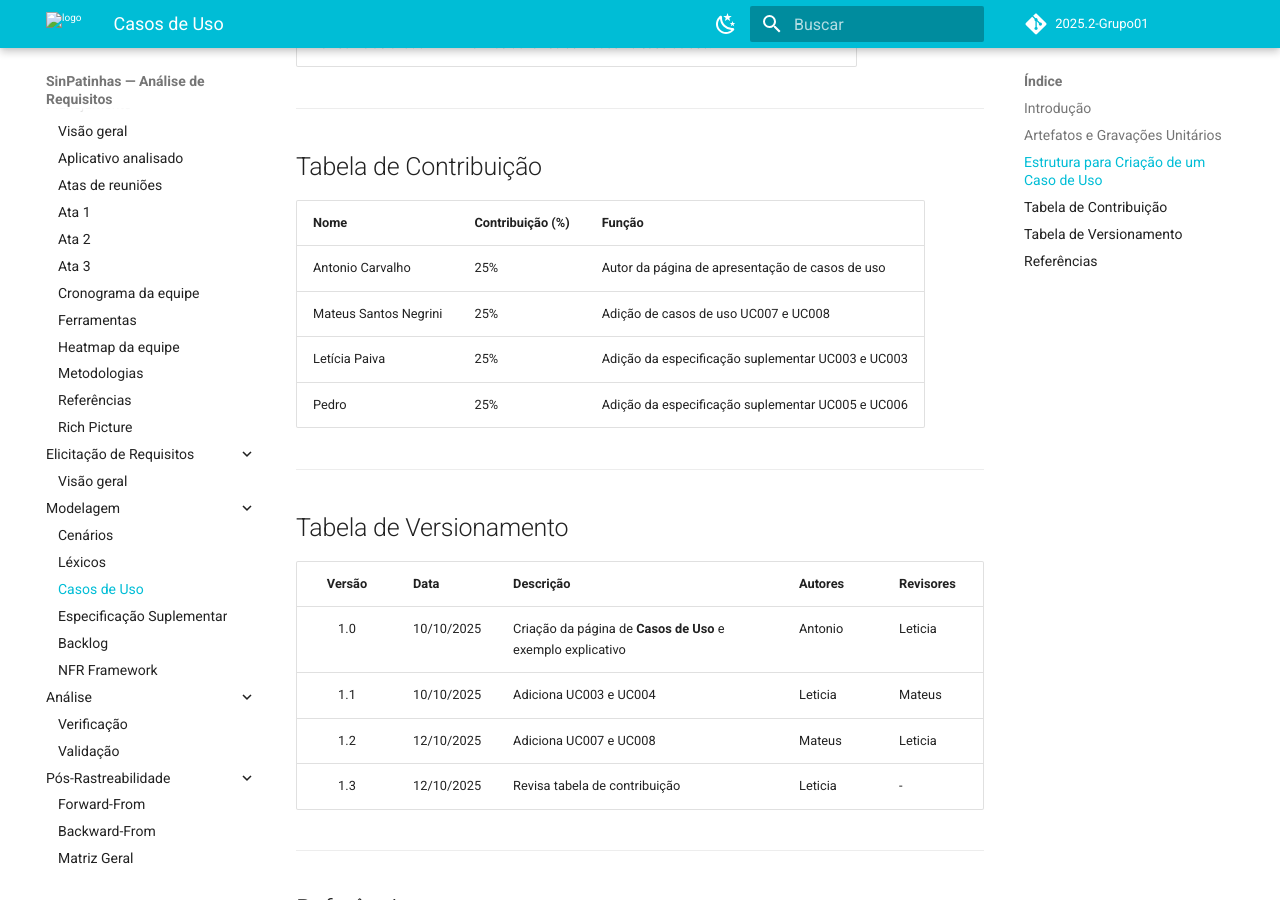
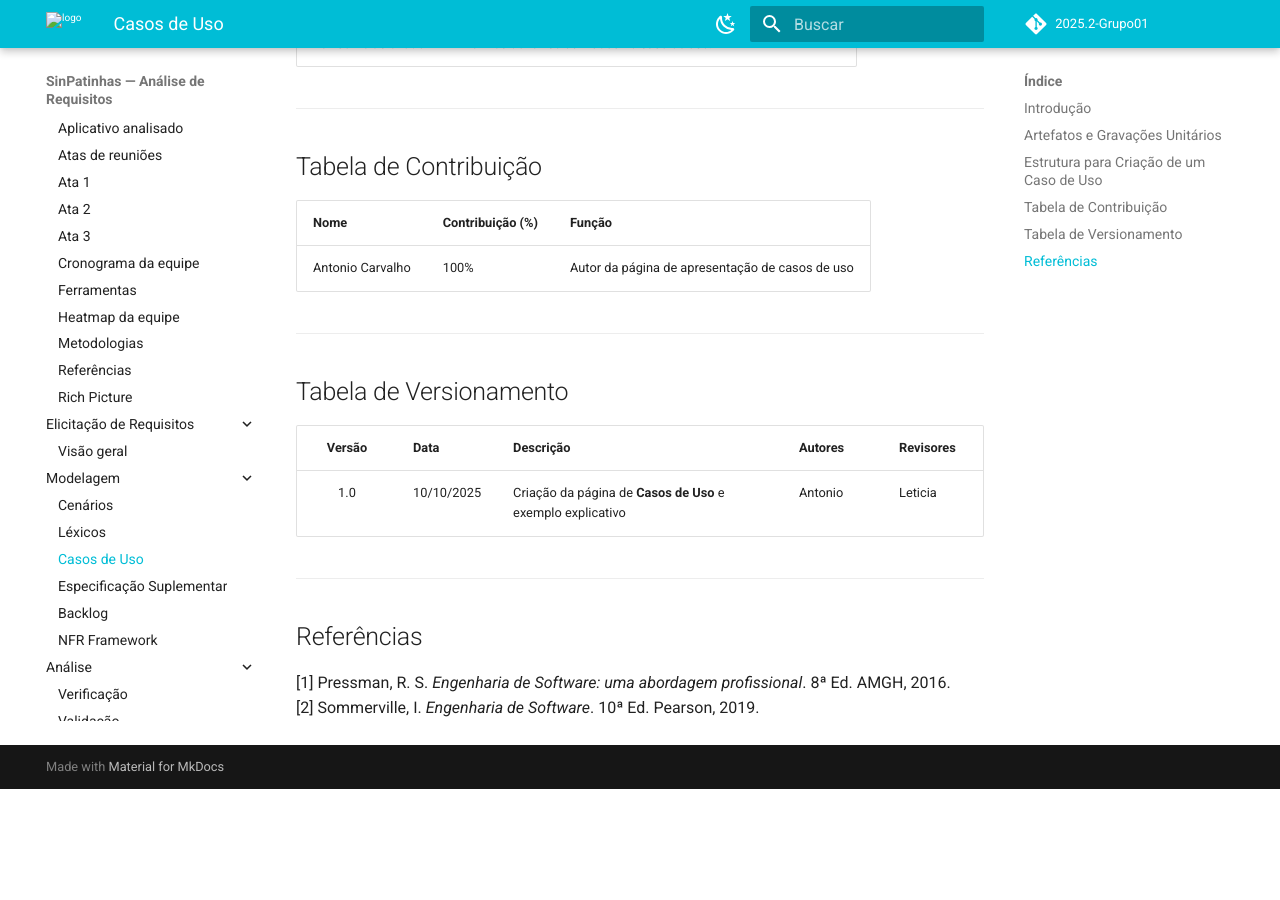
Before and after one commit to Requisitos-de-Software/2025.2-SinPatinhas, an MkDocs documentation site: the page built from docs/modelagem/casos_de_uso.md, in a window 1280 px wide and 900 px high, scrolled down 1685 px. Built offline with MkDocs 1.6.1 and Material for MkDocs 9.7.7, drawn with Linux system fonts in a browser that asks for light colours; comment, search, counter and statistics services are not loaded; after the commit the page ends 2474 px from its top, so only the background shows below that.

Commit message:
fix(alter): Colocando somente quem colaborou na página em questão.

```diff
--- a/docs/modelagem/casos_de_uso.md
+++ b/docs/modelagem/casos_de_uso.md
@@ -49,10 +49,7 @@ A tabela a seguir apresenta os componentes utilizados.
 
 | Nome | Contribuição (%) | Função |
 |------|------------------|--------|
-| Antonio Carvalho | 25% | Autor da página de apresentação de casos de uso |
-| Mateus Santos Negrini  | 25% | Adição de casos de uso UC007 e UC008 |
-| Letícia Paiva   | 25%   | Adição da especificação suplementar UC003 e UC003 |
-| Pedro   | 25%   | Adição da especificação suplementar UC005 e UC006 |
+| Antonio Carvalho | 100% | Autor da página de apresentação de casos de uso |
 
 
 ---
@@ -62,9 +59,6 @@ A tabela a seguir apresenta os componentes utilizados.
 | Versão | Data | Descrição | Autores | Revisores |
 |:------:|:-----------|:-------------------------------------------|:--------|:-----------|
 | 1.0 | 10/10/2025 | Criação da página de **Casos de Uso** e exemplo explicativo | Antonio | Leticia |
-| 1.1 | 10/10/2025 | Adiciona UC003 e UC004 | Leticia | Mateus |
-| 1.2 | 12/10/2025 | Adiciona UC007 e UC008 | Mateus | Leticia |
-| 1.3 | 12/10/2025 | Revisa tabela de contribuição| Leticia | - |
 
 ---
 
```
Also changed, not shown: docs/modelagem/cenarios.md (+3 -4 lines), docs/modelagem/especificacao_suplementar.md (+1 -6 lines), docs/modelagem/lexicos.md (+2 -7 lines).
